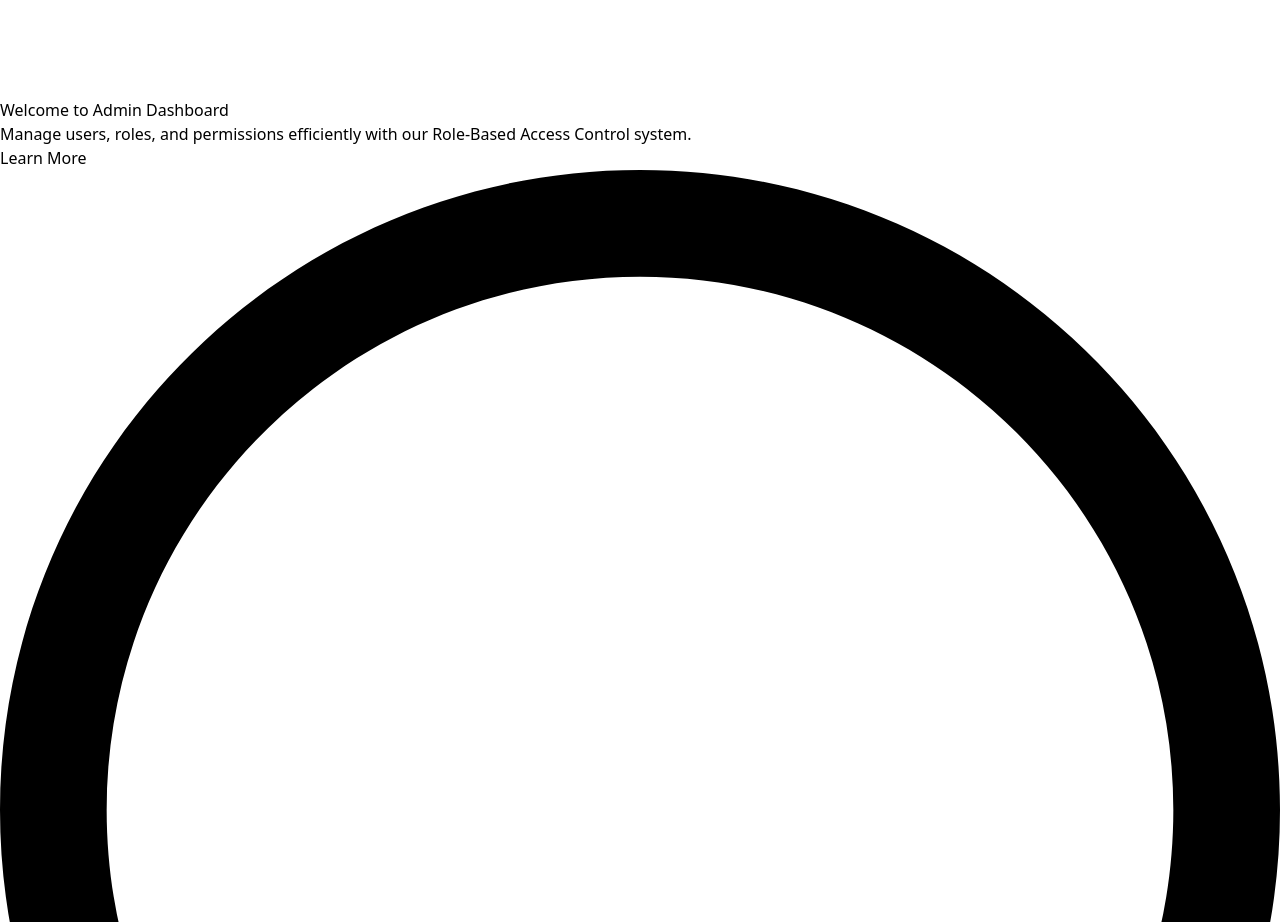
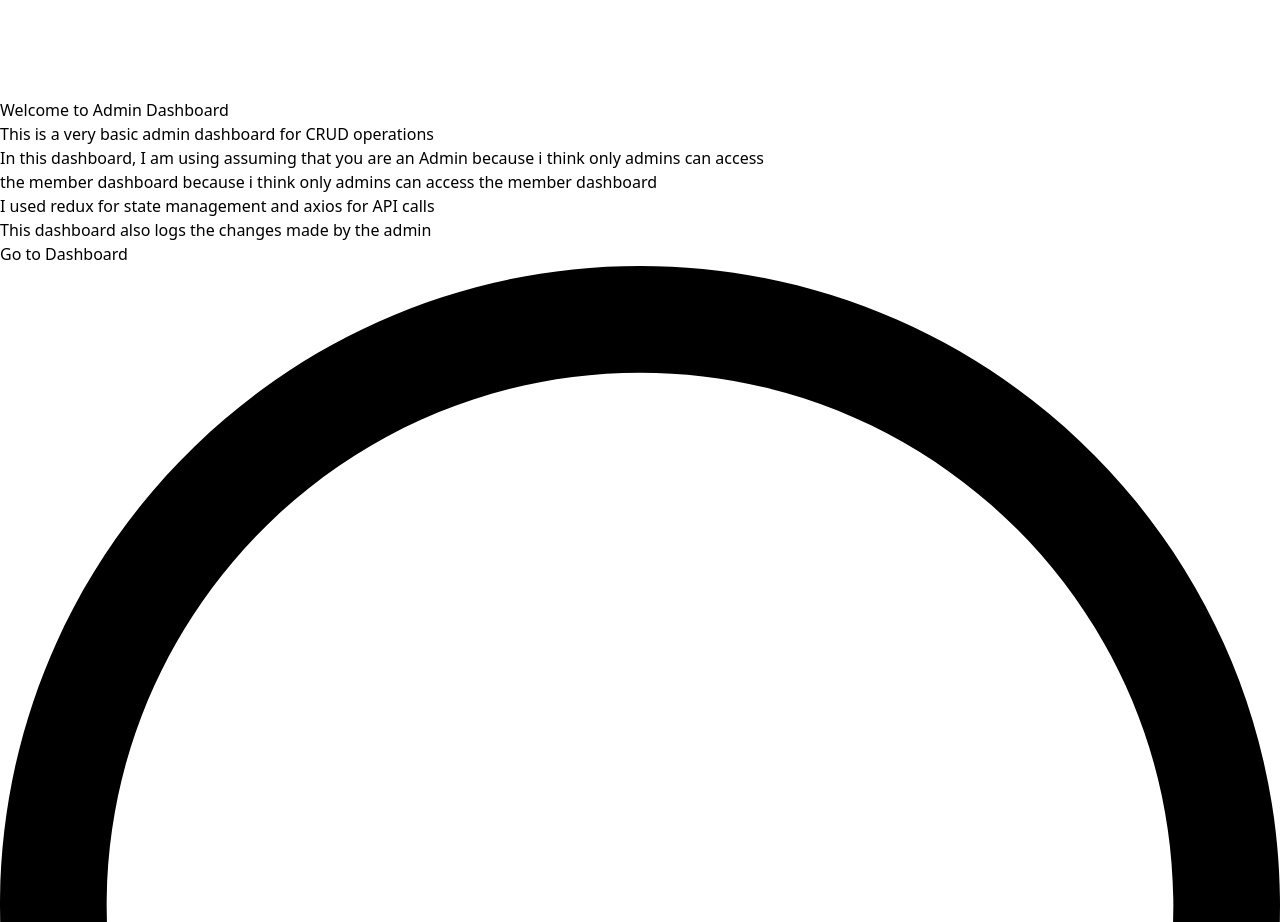
Before and after one commit to Shikhar1808/simpleDashboardFrontend, a React (Vite) app: page / in a window 1280 px wide. Shown: the part 2660-3582 px from the top of the page. Built offline with nearby package versions, Linux system fonts and the light colour scheme; grey boxes are pictures that could not be loaded.

Commit message:
updated home

```diff
--- a/src/components/HomePage.jsx
+++ b/src/components/HomePage.jsx
@@ -33,18 +33,30 @@ const Homepage = () => {
         <h1 className="text-4xl font-bold animate-pulse text-black">
           Welcome to Admin Dashboard
         </h1>
-        <p className="mt-4 text-gray-300">
-          Manage users, roles, and permissions efficiently with our Role-Based
-          Access Control system.
+        <p className="mt-4 text-gray-400">
+          This is a very basic admin dashboard for CRUD operations
+        </p>
+        <p className="mt-4 text-gray-400">
+          In this dashboard, I am using assuming that you are an Admin because i think only admins can access
+        </p>
+        <p className="mt-4 text-gray-400">
+        the member dashboard because i think only admins can access the member dashboard
+        </p>
+        <p className="mt-4 text-gray-400">
+        I used redux for state management and axios for API calls
+        </p>
+        <p className="mt-4 text-gray-400">
+        This dashboard also logs the changes made by the admin
         </p>
       </div>
 
       <div className="mt-12">
-        <button
-          className="px-6 py-3 text-lg font-semibold text-gray-900 bg-white rounded-md shadow-md hover:shadow-lg hover:scale-105 transform transition duration-300"
+        <a
+          href="/dashboard"
+          className="px-6 py-3 bg-gradient-to-br from-blue-500 to-purple-600 rounded-full shadow-lg text-white font-semibold hover:from-blue-600 hover:to-purple-700"
         >
-          Learn More
-        </button>
+          Go to Dashboard
+        </a>
       </div>
 
       <svg
```
